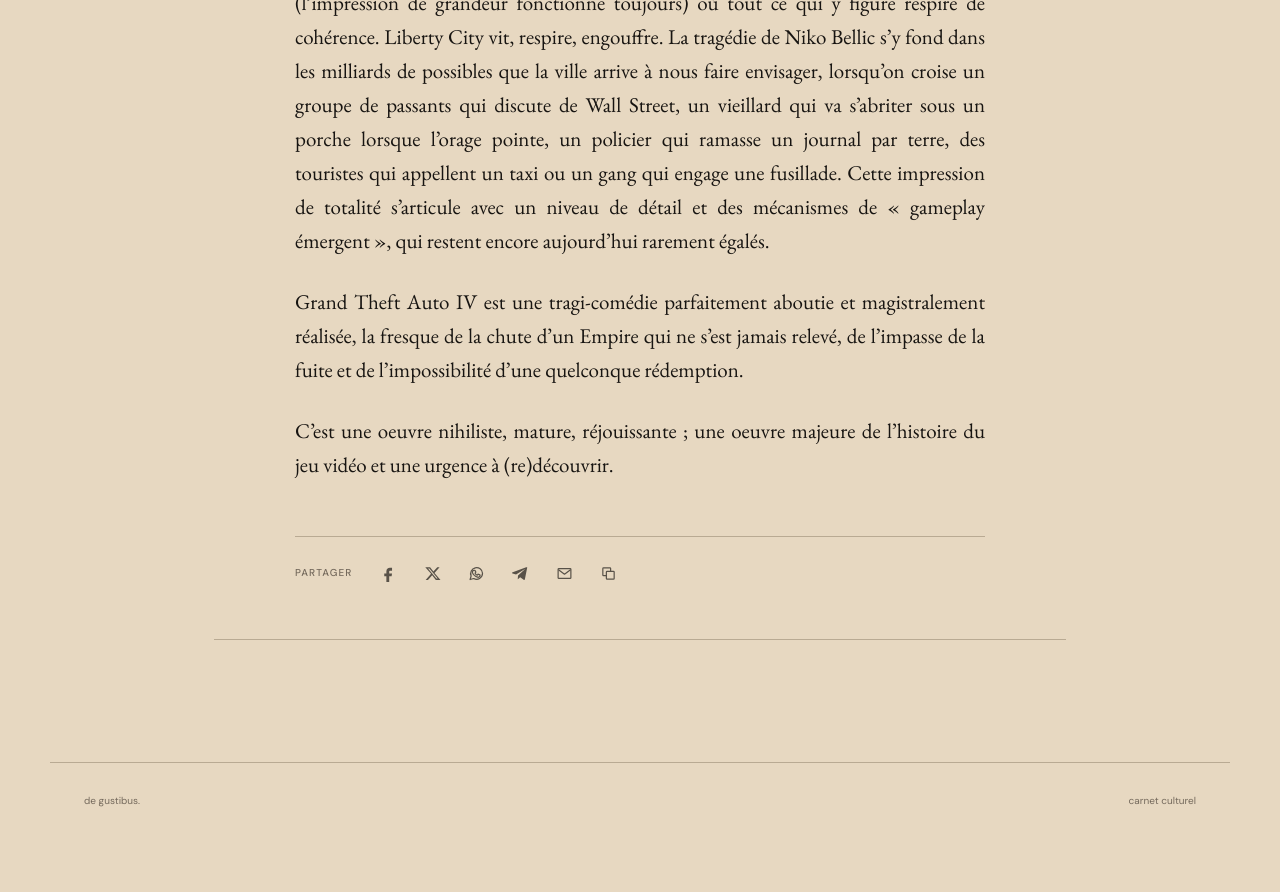
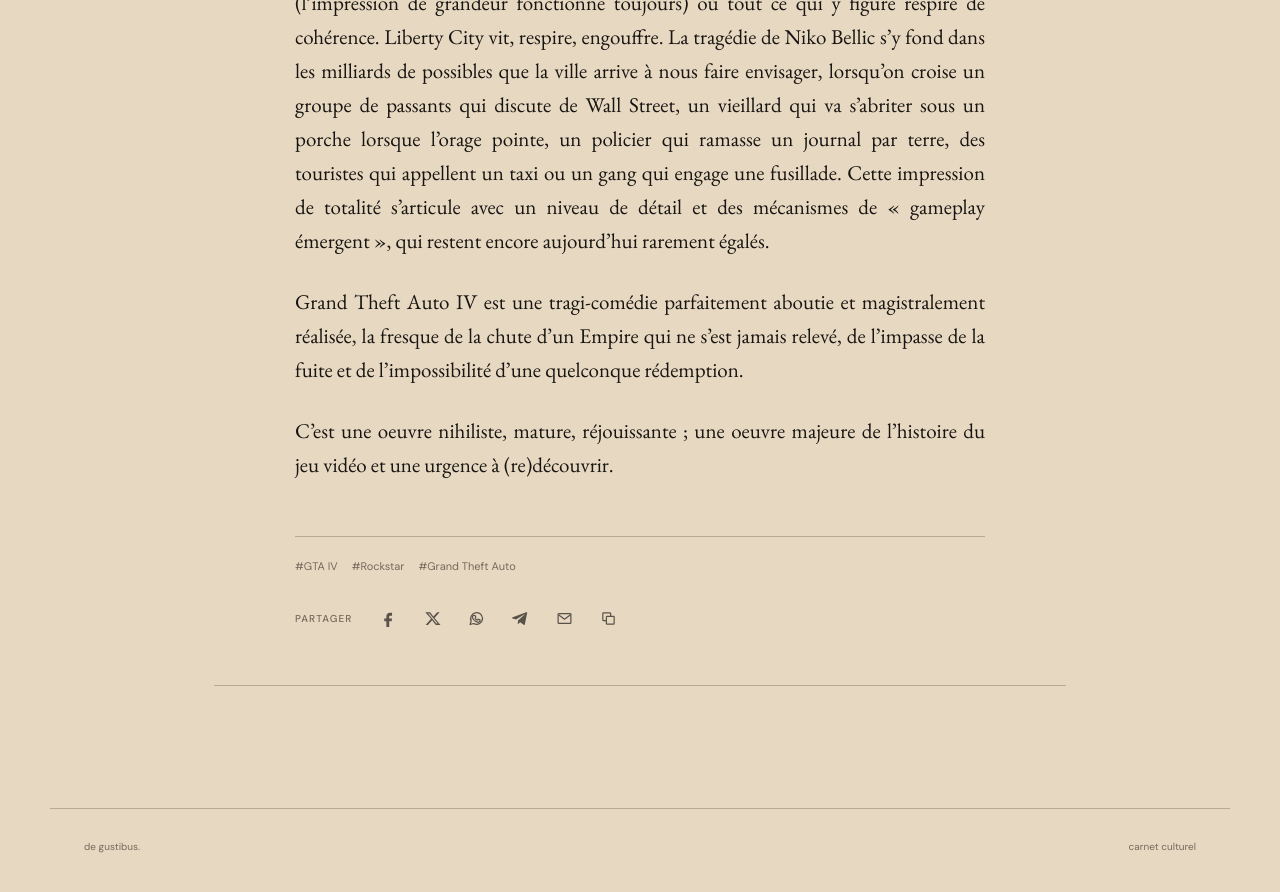
Before and after one commit to cberangin-sketch/de-gustibus, a Jekyll site: the page built from _posts/2026-10-09-grand-theft-auto-iv-survol-dun-chef-doeuvre.md, in a window 1280 px wide and 900 px high, scrolled down 4527 px. Shown: the top 892 px of the window. Built offline with Jekyll 4.4.1, drawn with Linux system fonts in a browser that asks for light colours; before the commit the page ends 5381 px from its top, so only the background shows below that.

Commit message:
Update _posts/2026-10-09-grand-theft-auto-iv-survol-dun-chef-doeuvre.md (via Pages CMS)

```diff
--- a/_posts/2026-10-09-grand-theft-auto-iv-survol-dun-chef-doeuvre.md
+++ b/_posts/2026-10-09-grand-theft-auto-iv-survol-dun-chef-doeuvre.md
@@ -6,6 +6,10 @@
   vieillissement et demeure une expérience grandiose. Quelques-unes des raisons
   qui permettent au titre de dépasser le cadre du divertissement.
 image: /assets/images/GTA4.webp
+tags:
+  - GTA IV
+  - Rockstar
+  - Grand Theft Auto
 ---
 ## Le paradoxe GTA IV et l’American Nightmare
 
```
